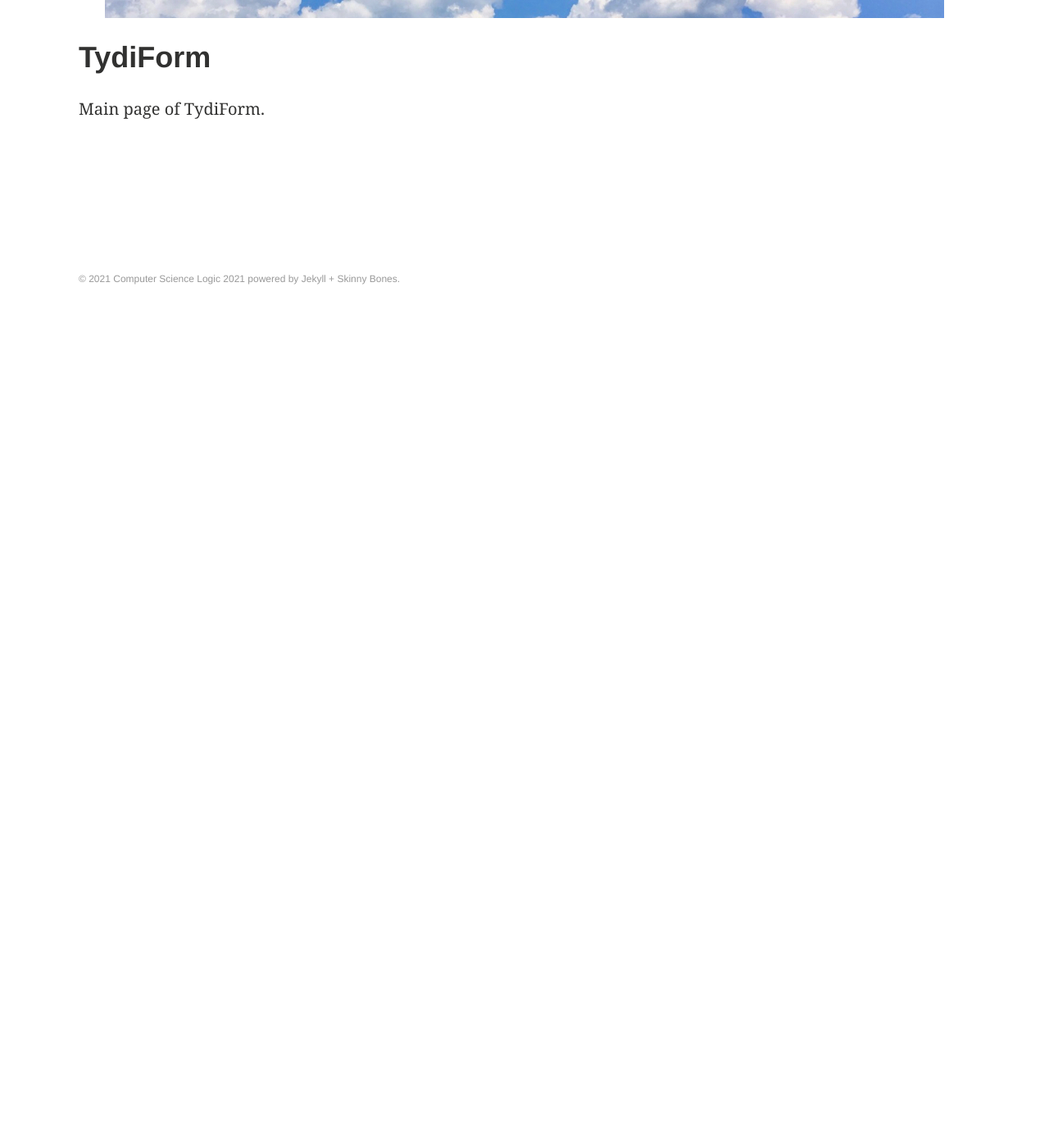
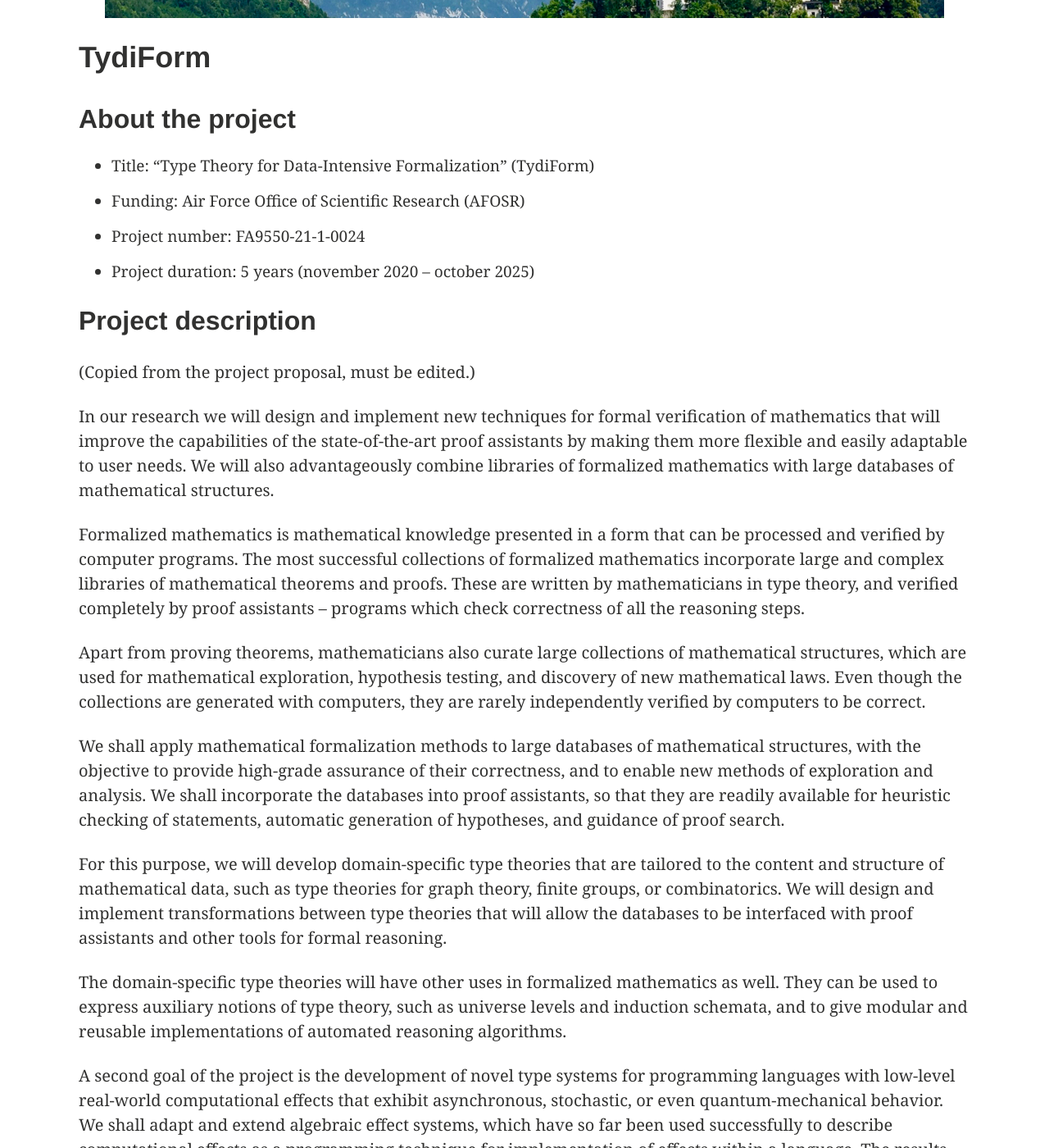
Before and after one commit to ul-fmf/tydi-form-site, a Jekyll site: the page built from index.md, in a window 1280 px wide and 1400 px high, scrolled down 270 px. Shown: the whole window at 82% size. Built offline with Jekyll 4.4.1, drawn with Linux system fonts in a browser that asks for light colours; before the commit the page ends 900 px from its top, so only the background shows below that; some of the changed text lies outside the part shown.

Commit message:
Bare info.

```diff
--- a/index.md
+++ b/index.md
@@ -4,4 +4,27 @@ permalink: /
 title: TydiForm
 ---
 
-Main page of TydiForm.
+## About the project
+
+* Title: "Type Theory for Data-Intensive Formalization" (TydiForm)
+* Funding: Air Force Office of Scientific Research (AFOSR)
+* Project number: FA9550-21-1-0024
+* Project duration: 5 years (november 2020 -- october 2025)
+
+## Project description
+
+(Copied from the project proposal, must be edited.)
+
+In our research we will design and implement new techniques for formal verification of mathematics that will improve the capabilities of the state-of-the-art proof assistants by making them more flexible and easily adaptable to user needs. We will also advantageously combine libraries of formalized mathematics with large databases of mathematical structures.
+
+Formalized mathematics is mathematical knowledge presented in a form that can be processed and verified by computer programs. The most successful collections of formalized mathematics incorporate large and complex libraries of mathematical theorems and proofs. These are written by mathematicians in type theory, and verified completely by proof assistants -- programs which check correctness of all the reasoning steps.
+
+Apart from proving theorems, mathematicians also curate large collections of mathematical structures, which are used for mathematical exploration, hypothesis testing, and discovery of new mathematical laws. Even though the collections are generated with computers, they are rarely independently verified by computers to be correct.
+
+We shall apply mathematical formalization methods to large databases of mathematical structures, with the objective to provide high-grade assurance of their correctness, and to enable new methods of exploration and analysis. We shall incorporate the databases into proof assistants, so that they are readily available for heuristic checking of statements, automatic generation of hypotheses, and guidance of proof search.
+
+For this purpose, we will develop domain-specific type theories that are tailored to the content and structure of mathematical data, such as type theories for graph theory, finite groups, or combinatorics. We will design and implement transformations between type theories that will allow the databases to be interfaced with proof assistants and other tools for formal reasoning.
+
+The domain-specific type theories will have other uses in formalized mathematics as well. They can be used to express auxiliary notions of type theory, such as universe levels and induction schemata, and to give modular and reusable implementations of automated reasoning algorithms.
+
+A second goal of the project is the development of novel type systems for programming languages with low-level real-world computational effects that exhibit asynchronous, stochastic, or even quantum-mechanical behavior. We shall adapt and extend algebraic effect systems, which have so far been used successfully to describe computational effects as a programming technique for implementation of effects within a language. The results will improve our ability to design and verify the interaction of programs with their external environments.
```
Also changed, not shown: activities.md (+8 -1 lines), resources.md (+5 -1 lines).
